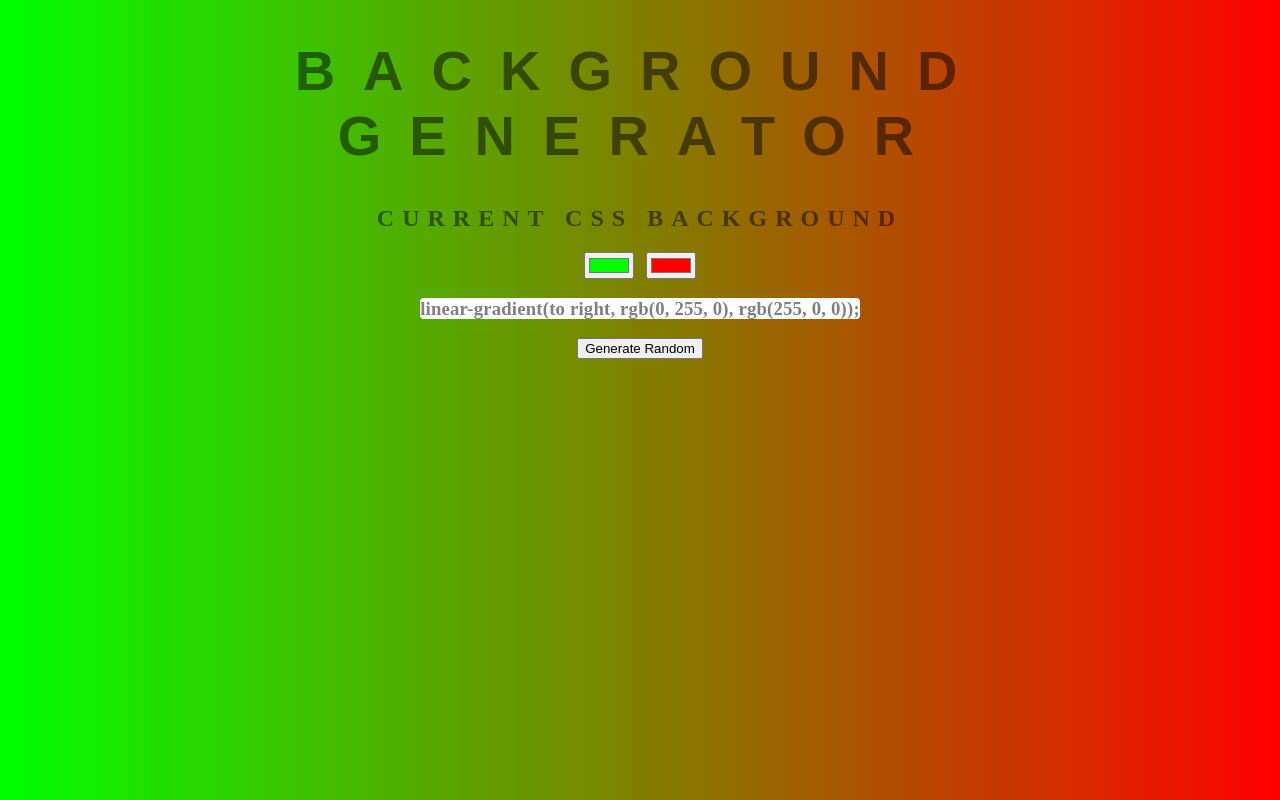
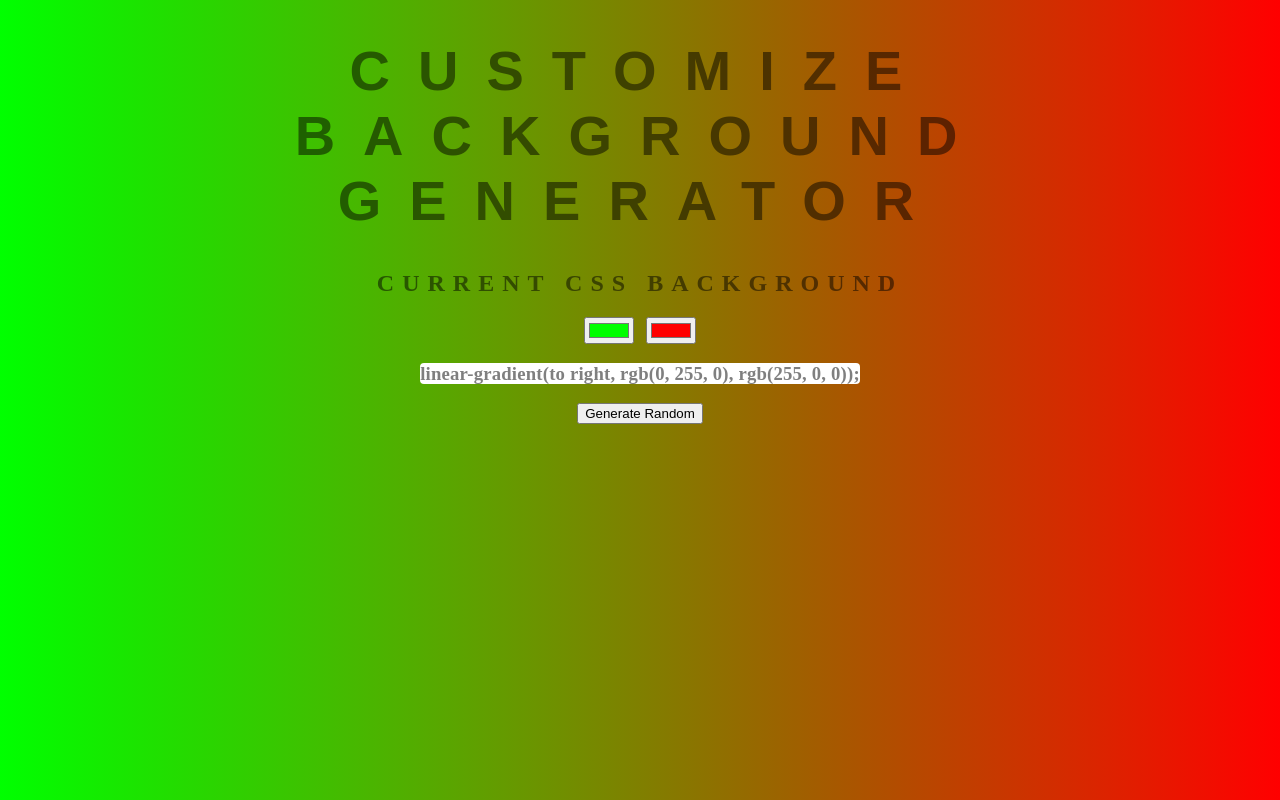
Before and after one commit to tommersl/background-generator, a plain HTML site: page index.html in a window 1280 px wide. Drawn offline with Linux system fonts and the light colour scheme.

Commit message:
change h1 text

```diff
--- a/index.html
+++ b/index.html
@@ -6,7 +6,7 @@
     <title>Gradient Background</title>
   </head>
   <body>
-  <h1>Background Generator</h1>
+  <h1>Customize Background Generator</h1>
   <h2>Current CSS Background</h2>
   <input type="color" class="colorPicker" name="color1" value="#00ff00">
   <input type="color" class="colorPicker" name="color2" value="#ff0000">
```
